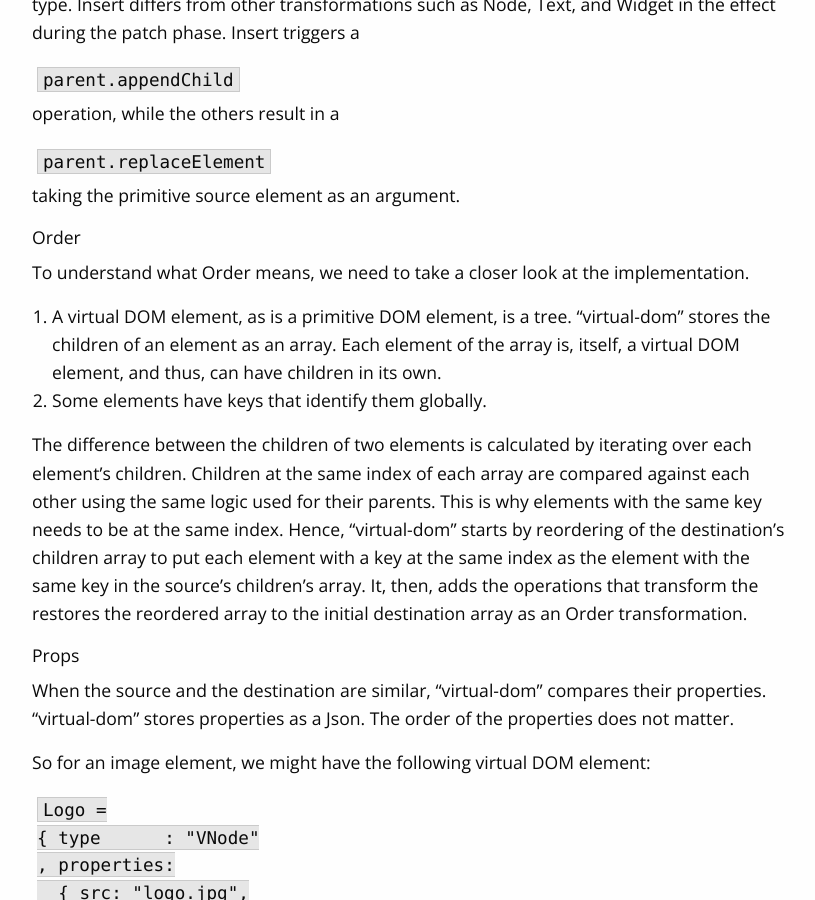
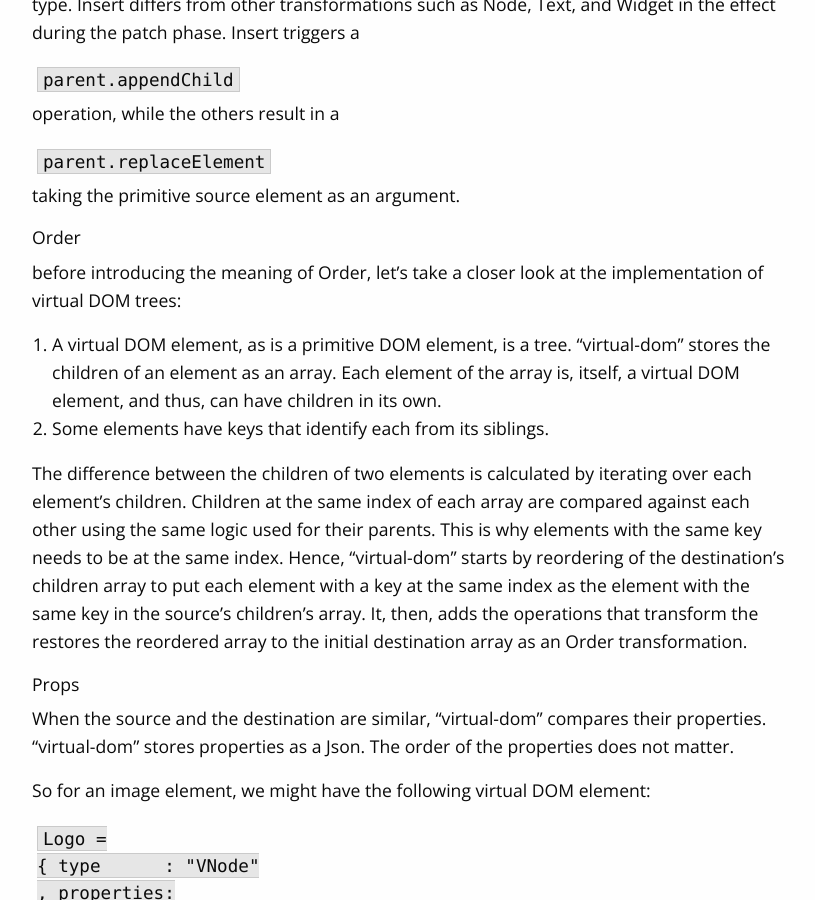
Before and after one commit to haresfaiez/haresfaiez.github.io, a Jekyll site: the page built from _posts/2017-12-25-virtual-dom-diff.md, in a window 1280 px wide and 900 px high, scrolled down 2422 px. Shown: the whole window, without its empty margins (103-918 px from the left). Built offline with Jekyll 4.4.1, drawn with Linux system fonts in a browser that asks for light colours; comment, search, counter and statistics services are not loaded.

```diff
--- a/_posts/2017-12-25-virtual-dom-diff.md
+++ b/_posts/2017-12-25-virtual-dom-diff.md
@@ -110,13 +110,13 @@ parent.replaceElement
 taking the primitive source element as an argument.
 
 ### Order
-To understand what **Order** means, we need to take a closer look at the implementation.
+before introducing the meaning of **Order**, let's take a closer look at the implementation
+of virtual DOM trees:
 
-  1. A virtual DOM element, as is a primitive DOM element, is a tree.
-     "virtual-dom" stores the children of an element as an array.
-     Each element of the array is, itself, a virtual DOM element,
-     and thus, can have children in its own.
-  2. Some elements have keys that identify them globally.
+  1. A virtual DOM element, as is a primitive DOM element, is a tree. "virtual-dom" stores the
+     children of an element as an array. Each element of the array is, itself, a virtual DOM
+	 element, and thus, can have children in its own.
+  2. Some elements have keys that identify each from its siblings.
 
 The difference between the children of two elements is calculated by iterating over each
 element's children.
```
Also changed, not shown: _drafts/story-through-sreenshots.md (added, +1 -0 lines), _posts/2018-06-10-making-decisions-that-fit-discoverability.md (added, +89 -0 lines), _drafts/visiblity-in-software.md (added), _drafts/what-a-programmer-means-to-me.md (added).
